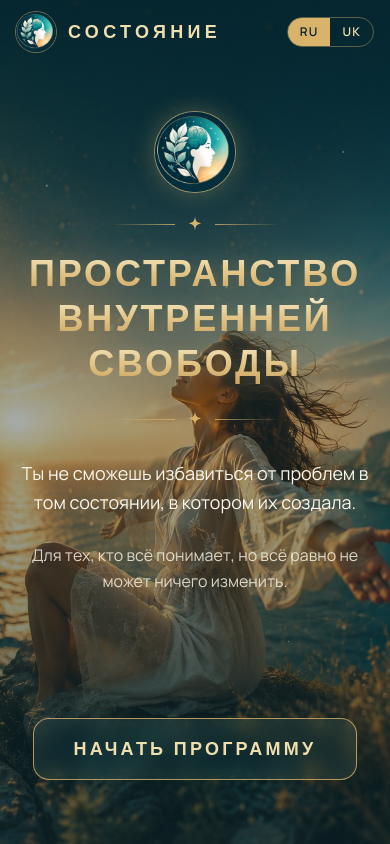
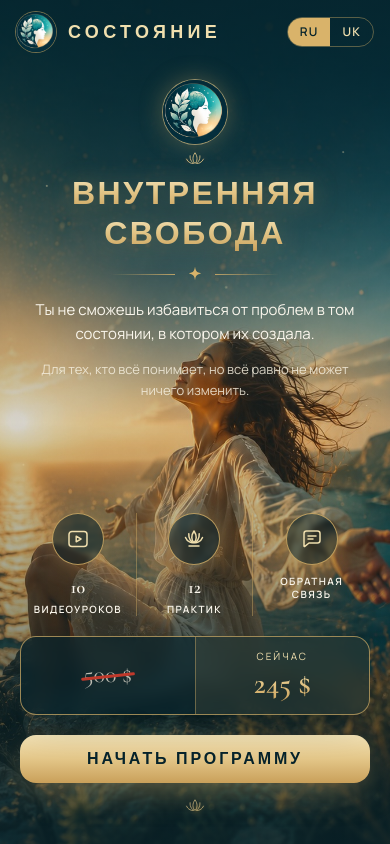
Before and after one commit to QASchoolUSA/Freedom-Inside, a Next.js app: page /ru in a window 390 px wide. Shown: the top 844 px of the page. Built offline with nearby package versions, Linux system fonts and the light colour scheme.

Commit message:
Enhance Hero component layout and styling for better responsiveness; update global styles for short viewports. Localize hero titles and subtitles in Russian and Ukrainian.

```diff
--- a/app/globals.css
+++ b/app/globals.css
@@ -1,4 +1,7 @@
 @import "tailwindcss";
+
+/* Low-height desktop/laptop viewports (e.g. 1280x720) */
+@custom-variant short (@media (min-width: 40rem) and (max-height: 50rem));
 
 @theme {
   /* Deep teal-navy backgrounds (dark sections) */
--- a/components/sections/Hero.tsx
+++ b/components/sections/Hero.tsx
@@ -1,11 +1,16 @@
 import Image from "next/image";
 import { useTranslations } from "next-intl";
 import { CtaButton } from "@/components/ui/CtaButton";
-import { Ornament } from "@/components/ui/Ornament";
+import { Ornament, Lotus } from "@/components/ui/Ornament";
 import { Reveal } from "@/components/ui/Reveal";
+import { IconChat, IconLotus, IconPlay } from "@/components/ui/icons";
+
+const FEATURE_ICONS = [IconPlay, IconLotus, IconChat];
 
 export function Hero() {
   const t = useTranslations("hero");
+  const tp = useTranslations("pricing");
+  const features = tp.raw("features") as { value: string; label: string }[];
 
   return (
     <section id="top" className="relative flex min-h-svh flex-col overflow-hidden">
@@ -15,45 +20,97 @@ export function Hero() {
         fill
         priority
         sizes="100vw"
-        className="object-cover object-[50%_72%]"
+        className="object-cover object-[50%_52%] sm:object-[50%_44%]"
       />
-      {/* Darken the sky for legibility, keep the sunset glow */}
-      <div className="absolute inset-0 bg-gradient-to-b from-teal-950/80 via-teal-950/35 to-teal-950/60" />
+      {/* Darken top and bottom for legibility, keep the sunset visible in the middle */}
+      <div className="absolute inset-0 bg-gradient-to-b from-teal-950/80 via-teal-950/15 to-teal-950/75" />
       <div className="sparkles absolute inset-0 opacity-70" />
 
-      <div className="relative mx-auto flex w-full max-w-3xl flex-1 flex-col items-center px-5 pb-16 pt-28 text-center sm:pt-32">
+      <div className="relative mx-auto flex w-full max-w-3xl flex-1 flex-col items-center px-5 pb-8 pt-20 text-center">
+        {/* Top zone: logo + title + leads, anchored high like the reference */}
         <Reveal>
           <Image
             src="/images/logo.png"
             alt=""
-            width={104}
-            height={104}
+            width={80}
+            height={80}
             priority
-            className="mx-auto h-20 w-20 rounded-full shadow-glow ring-1 ring-gold-400/60 sm:h-26 sm:w-26"
+            className="mx-auto h-16 w-16 rounded-full shadow-glow ring-1 ring-gold-400/60 sm:h-18 sm:w-18 short:h-14 short:w-14"
           />
+          <Lotus className="mx-auto mt-1.5 h-4 w-6 text-gold-400" />
         </Reveal>
 
         <Reveal delay={0.1}>
-          <Ornament className="mt-6" />
-          <h1 className="mt-5 font-display text-4xl font-semibold uppercase leading-tight tracking-[0.08em] sm:text-6xl">
+          <h1 className="mt-2 font-display text-[2rem] font-semibold uppercase leading-tight tracking-[0.08em] sm:text-5xl short:text-4xl">
             <span className="text-gold-gradient drop-shadow-[0_2px_12px_rgba(217,179,106,0.35)]">
               {t("title")}
             </span>
           </h1>
-          <Ornament className="mt-6" />
+          <Ornament className="mt-3" />
         </Reveal>
 
         <Reveal delay={0.2}>
-          <p className="mt-8 max-w-xl text-lg leading-relaxed text-cream-50 sm:text-2xl sm:leading-relaxed">
+          <p className="mx-auto mt-4 max-w-sm text-[15px] leading-relaxed text-cream-50 sm:max-w-lg sm:text-lg sm:leading-relaxed short:mt-3 short:text-base">
             {t("lead1")}
           </p>
-          <p className="mt-6 max-w-md text-base leading-relaxed text-cream-100/85 sm:text-lg mx-auto">
+          <p className="mx-auto mt-3 max-w-xs text-[13px] leading-relaxed text-cream-100/85 sm:max-w-sm sm:text-[15px] short:mt-2 short:text-sm">
             {t("lead2")}
           </p>
         </Reveal>
 
-        <Reveal delay={0.3} className="mt-auto pt-14">
-          <CtaButton variant="outline">{t("cta")}</CtaButton>
+        {/* Middle zone: spacer so the photo shows through */}
+        <div className="min-h-28 flex-1 sm:min-h-8" aria-hidden />
+
+        {/* Bottom zone: features, price, CTA — as in the reference */}
+        <Reveal delay={0.1} className="w-full">
+          <div className="mx-auto grid w-full max-w-md grid-cols-3 divide-x divide-gold-500/40">
+            {features.map((f, i) => {
+              const Icon = FEATURE_ICONS[i];
+              return (
+                <div key={i} className="flex flex-col items-center gap-2 px-2">
+                  <div className="flex h-13 w-13 items-center justify-center rounded-full border border-gold-500/80 bg-teal-950/50 text-gold-300 shadow-glow backdrop-blur-[2px] sm:h-15 sm:w-15 short:h-13 short:w-13">
+                    <Icon className="h-6 w-6 sm:h-6.5 sm:w-6.5" />
+                  </div>
+                  <div className="leading-tight">
+                    {f.value && (
+                      <div className="font-display text-lg font-semibold text-cream-50 sm:text-xl">
+                        {f.value}
+                      </div>
+                    )}
+                    <div className="mt-0.5 text-[10px] font-semibold uppercase tracking-[0.14em] text-cream-50 sm:text-[11px]">
+                      {f.label}
+                    </div>
+                  </div>
+                </div>
+              );
+            })}
+          </div>
+        </Reveal>
+
+        <Reveal delay={0.2} className="w-full">
+          <div className="mx-auto mt-5 flex w-full max-w-md items-stretch overflow-hidden rounded-2xl border border-gold-500/70 bg-teal-950/65 shadow-card backdrop-blur-sm short:mt-4">
+            <div className="flex flex-1 items-center justify-center px-4 py-3 sm:px-6 sm:py-4 short:py-2.5">
+              <span className="relative font-display text-2xl text-cream-100/75 sm:text-3xl">
+                {tp("oldPrice")}
+                <span className="absolute left-[-6%] top-1/2 h-[2.5px] w-[112%] -rotate-6 rounded bg-[#c0392b]" />
+              </span>
+            </div>
+            <div className="flex flex-1 flex-col items-center justify-center border-l border-gold-500/40 bg-gold-500/10 px-4 py-3 sm:px-6 sm:py-4 short:py-2.5">
+              <span className="text-[10px] uppercase tracking-[0.2em] text-gold-300">
+                {tp("nowLabel")}
+              </span>
+              <span className="text-gold-gradient mt-0.5 font-display text-3xl font-semibold sm:text-4xl">
+                {tp("price")}
+              </span>
+            </div>
+          </div>
+        </Reveal>
+
+        <Reveal delay={0.3} className="w-full">
+          <CtaButton className="mt-5 w-full max-w-md !py-3 !text-base sm:!text-lg short:mt-4">
+            {t("cta")}
+          </CtaButton>
+          <Lotus className="mx-auto mt-3.5 h-4 w-6 text-gold-400/80 short:hidden" />
         </Reveal>
       </div>
     </section>
--- a/messages/ru.json
+++ b/messages/ru.json
@@ -1,6 +1,6 @@
 {
   "meta": {
-    "title": "Состояние — Пространство внутренней свободы",
+    "title": "Состояние — Внутренняя свобода",
     "description": "Онлайн-программа для тех, кто всё понимает, но всё равно не может ничего изменить. 10 дней — 10 уроков — 12 практик. Настоящие изменения начинаются внутри."
   },
   "header": {
@@ -14,7 +14,7 @@
     "cta": "Начать программу"
   },
   "hero": {
-    "title": "Пространство внутренней свободы",
+    "title": "Внутренняя свобода",
     "lead1": "Ты не сможешь избавиться от проблем в том состоянии, в котором их создала.",
     "lead2": "Для тех, кто всё понимает, но всё равно не может ничего изменить.",
     "cta": "Начать программу"
@@ -211,7 +211,7 @@
   },
   "final": {
     "title": "Состояние",
-    "subtitle": "Пространство внутренней свободы",
+    "subtitle": "Внутренняя свобода",
     "line1": "Ты не обязана продолжать жить из накопленной боли, страха и напряжения.",
     "line2": "Ты можешь вернуть себе силу и смелость — наслаждаться жизнью 🤍",
     "cta": "Начать программу",
--- a/messages/uk.json
+++ b/messages/uk.json
@@ -1,6 +1,6 @@
 {
   "meta": {
-    "title": "Стан — Простір внутрішньої свободи",
+    "title": "Стан — Внутрішня свобода",
     "description": "Онлайн-програма для тих, хто все розуміє, але все одно не може нічого змінити. 10 днів — 10 уроків — 12 практик. Справжні зміни починаються всередині."
   },
   "header": {
@@ -14,7 +14,7 @@
     "cta": "Почати програму"
   },
   "hero": {
-    "title": "Простір внутрішньої свободи",
+    "title": "Внутрішня свобода",
     "lead1": "Ти не зможеш позбутися проблем у тому стані, в якому їх створила.",
     "lead2": "Для тих, хто все розуміє, але все одно не може нічого змінити.",
     "cta": "Почати програму"
@@ -211,7 +211,7 @@
   },
   "final": {
     "title": "Стан",
-    "subtitle": "Простір внутрішньої свободи",
+    "subtitle": "Внутрішня свобода",
     "line1": "Ти не зобов'язана продовжувати жити з накопиченого болю, страху та напруги.",
     "line2": "Ти можеш повернути собі силу і сміливість — насолоджуватися життям 🤍",
     "cta": "Почати програму",
```
